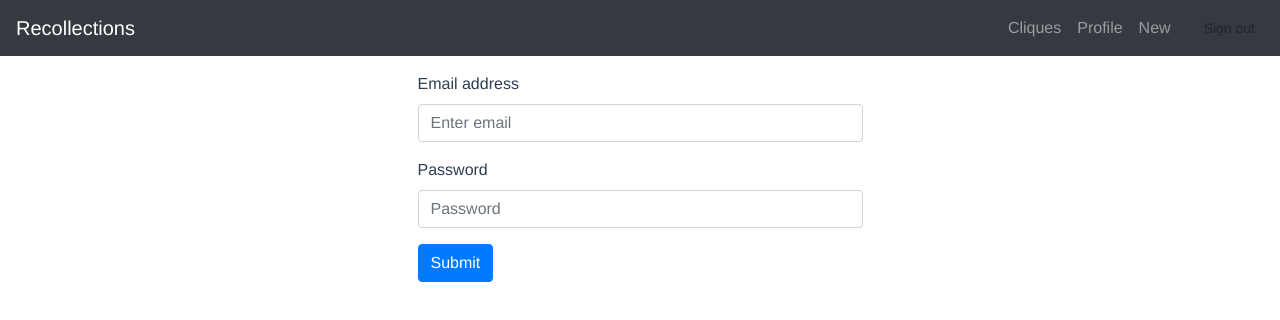
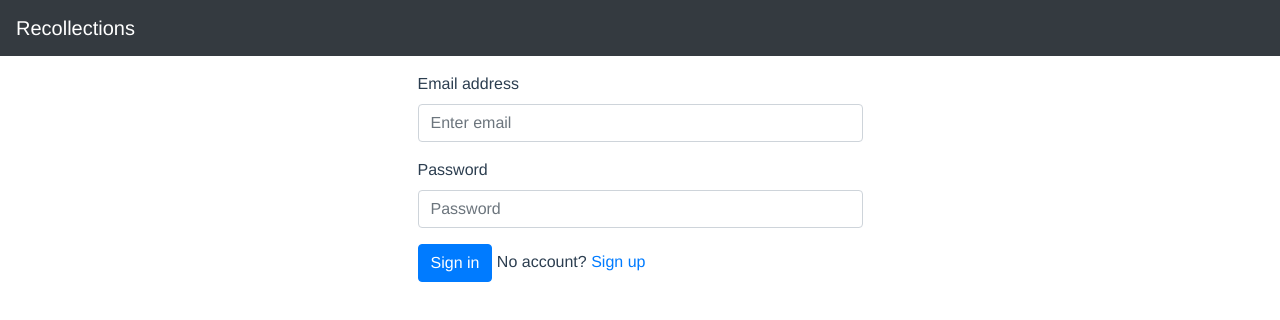
Before and after one commit to connlim/Recollections, a Vue app in the folder frontend/: page /signin in a window 1280 px wide. Shown: the top 320 px of the page. Built offline with nearby package versions, Linux system fonts and the light colour scheme.

Commit message:
Add sign in

```diff
--- a/frontend/src/App.vue
+++ b/frontend/src/App.vue
@@ -1,6 +1,6 @@
 <template>
   <div id="app">
-    <Navbar></Navbar>
+    <Navbar ></Navbar>
     <router-view/>
   </div>
 </template>
--- a/frontend/src/components/Navbar.vue
+++ b/frontend/src/components/Navbar.vue
@@ -10,7 +10,7 @@
                 <!-- <router-link to="/" class="nav-item nav-link clickable">Feed</router-link>
                 <router-link to="/recollections" class="nav-item nav-link clickable">Recollections</router-link> -->
             </div>
-            <div class="navbar-nav">
+            <div v-if="isLoggedIn" class="navbar-nav">
                 <router-link to="/cliques" class="nav-item nav-link clickable">Cliques</router-link>
                 <router-link to="/profile" class="nav-item nav-link clickable">Profile</router-link>
                 <router-link to="/new" class="nav-item nav-link clickable">New</router-link>
@@ -25,10 +25,14 @@
 <script>
 export default {
     name: "Navbar",
-    methods:
-    {
+    methods: {
 		signout: function(){
 			console.log('signout');
+        }
+    },
+    computed: {
+        isLoggedIn: function() {
+            return ['sign in', 'sign up'].indexOf(this.$route.name) == -1;
         }
     }
 }
--- a/frontend/src/views/Signin.vue
+++ b/frontend/src/views/Signin.vue
@@ -11,7 +11,8 @@
             <label for="exampleInputPassword1">Password</label>
             <input type="password" class="form-control" id="exampleInputPassword1" placeholder="Password">
           </div>
-          <button type="submit" class="btn btn-primary">Submit</button>
+          <button type="submit" class="btn btn-primary">Sign in</button>
+          No account? <router-link to="/signup" class="clickable">Sign up</router-link>
         </form>
       </div>
     </div>
```
